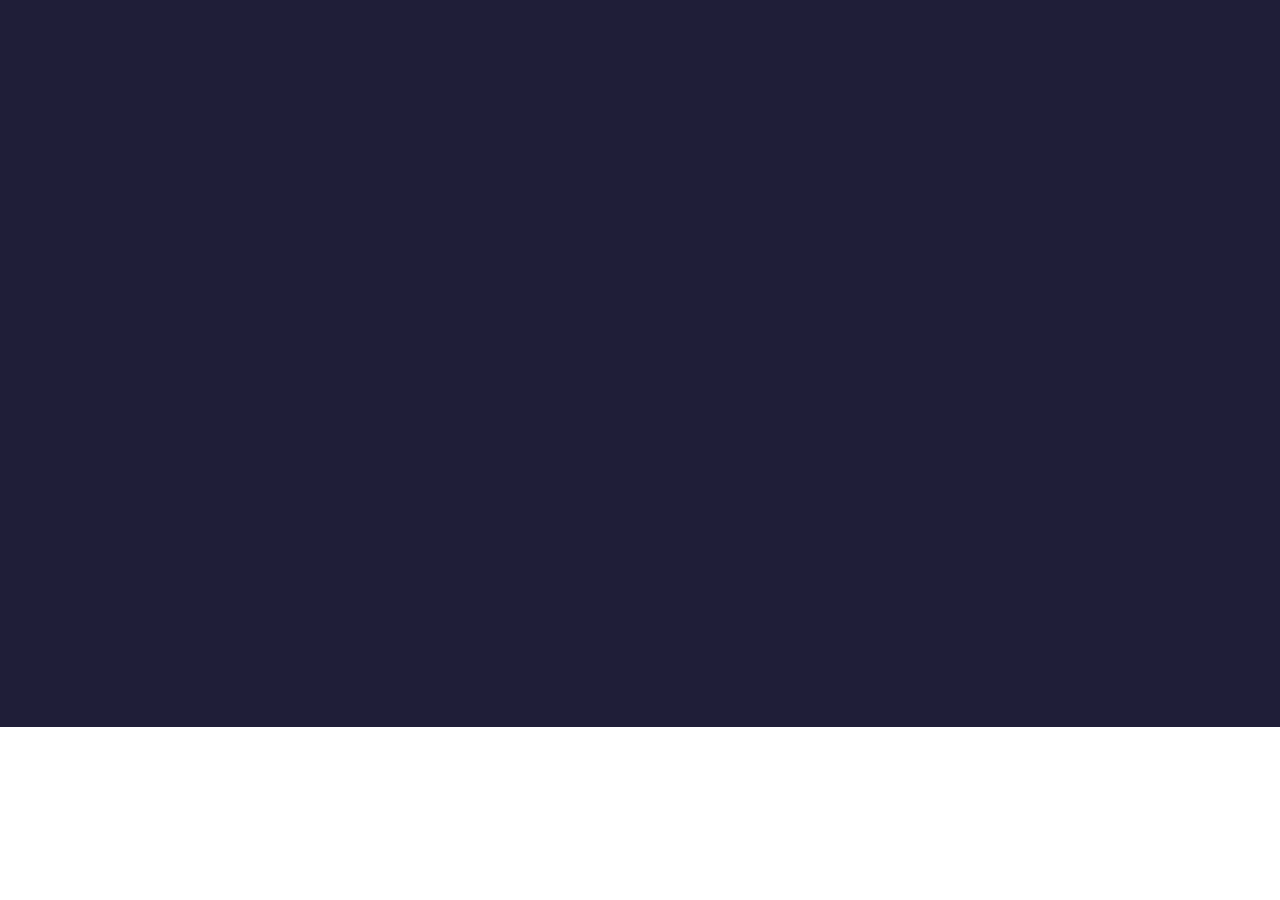
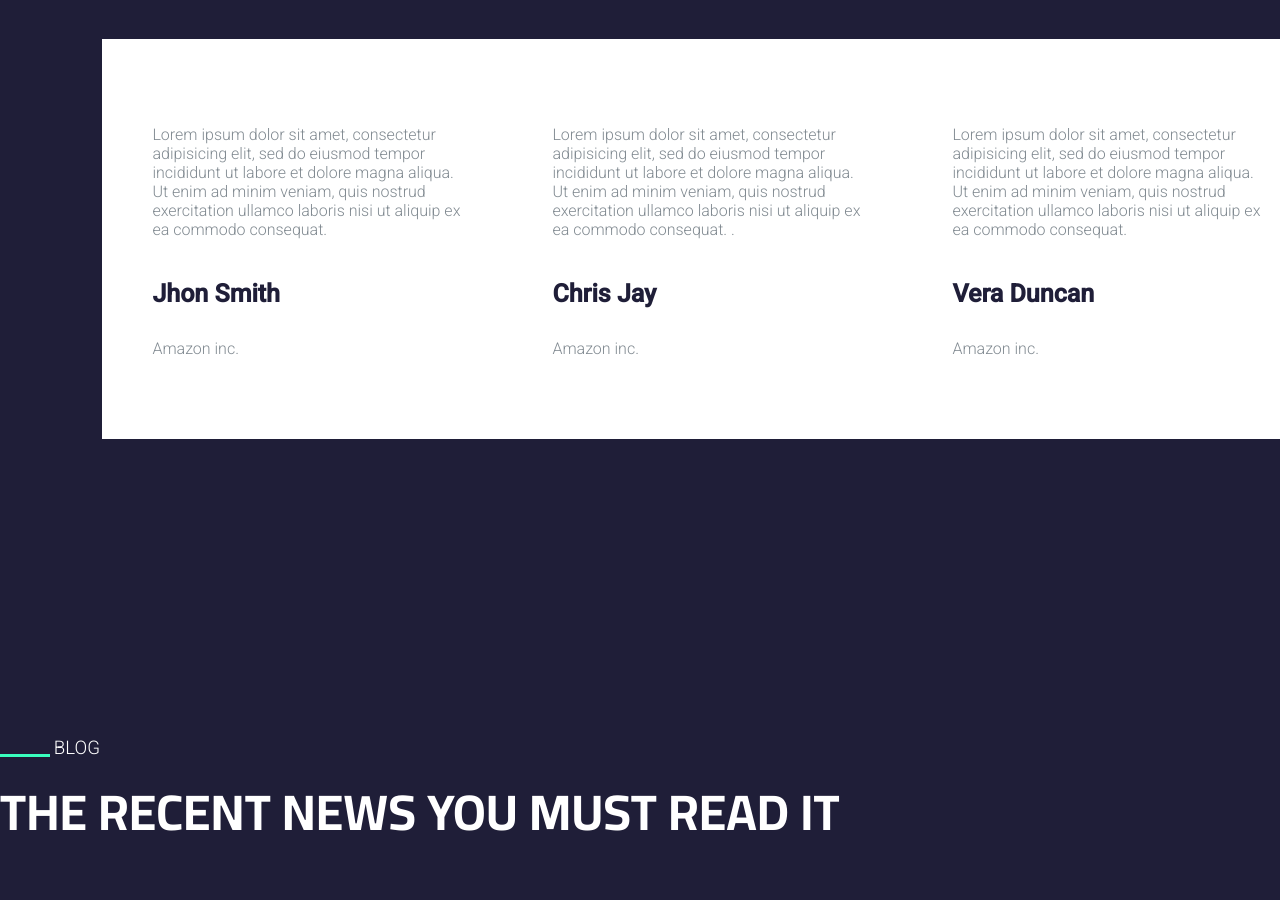
Before and after one commit to Sebastiano-Lanfranchi/proj-html-vuejs, a website: page index.html in a window 1280 px wide. Shown: the part 4200-5100 px from the top of the page. Before the commit the page ends 4927 px from the top, so only its background shows below. Drawn offline with nearby package versions, Linux system fonts and the light colour scheme.

Commit message:
feat: hover image, title blog section

```diff
--- a/index.html
+++ b/index.html
@@ -183,10 +183,66 @@
                 <div class="dash">
                 </div>
                 <h3 class="dash-title">Testimonial</h3>
-                  <div class="title-testimonial">what's the customer say <br> about our work
+                <div class="title-testimonial">what's the customer say <br> about our work
+                </div>
+              </div>
+              <div class="row-testimonial">
+                <div class="row-testimonial1">
+
+                </div>
+                <div class="row-testimonial2">
+                  <div class="testimonial">
+                    <img :src="arrayCarousel[3]" class="imgResize-test1" alt="">
+                    <p>Lorem ipsum dolor sit amet, consectetur adipisicing elit,
+                      sed do eiusmod tempor incididunt ut labore et dolore magna
+                      aliqua. Ut enim ad minim veniam, quis nostrud exercitation
+                      ullamco laboris nisi ut aliquip ex ea commodo consequat.
+                    </p>
+                    <h3>Jhon Smith</h3>
+                    <div>
+                      Amazon inc.
+                    </div>
+                  </div>
+                  <div class="testimonial">
+                    <img :src="arrayCarousel[4]" class="imgResize-test2" alt="">
+                    <p>Lorem ipsum dolor sit amet, consectetur adipisicing elit,
+                      sed do eiusmod tempor incididunt ut labore et dolore magna
+                      aliqua. Ut enim ad minim veniam, quis nostrud exercitation
+                      ullamco laboris nisi ut aliquip ex ea commodo consequat.
+                      .</p>
+                      <h3>Chris Jay</h3>
+                      <div>
+                        Amazon inc.
+                      </div>
+                    </div>
+                    <div class="testimonial">
+                      <img :src="arrayCarousel[5]" class="imgResize-test3" alt="">
+                      <p>Lorem ipsum dolor sit amet, consectetur adipisicing elit,
+                        sed do eiusmod tempor incididunt ut labore et dolore magna
+                        aliqua. Ut enim ad minim veniam, quis nostrud exercitation
+                        ullamco laboris nisi ut aliquip ex ea commodo consequat.
+                      </p>
+                      <h3>Vera Duncan</h3>
+                      <div>
+                        Amazon inc.
+                      </div>
+                    </div>
                   </div>
                 </div>
               </div>
+              <!-- BLOG -->
+              <div class="container-blog">
+                <div class="box-jumbotron">
+                    <div class="dash">
+                    </div>
+                    <h3 class="dash-title">Blog</h3>
+                    <div class="title-blog">the recent news you must read it
+                    </div>
+                    <div class="button-blog">
+                     View All
+                   </div>
+                  </div>
+                </div>
               <script src="js/script.js" charset="utf-8"></script>
             </div>
           </div>
--- a/src/app.scss
+++ b/src/app.scss
@@ -59,14 +59,8 @@
       }
       .buttonRead{
         position: relative;
-        width: 250px;
-        height: 60px;
         top: 660px;
-        right: 50px;
-        text-align: center;
-        line-height: 60px;
-        font-weight: 300;
-        background-color: $backgroud_button;
+        @include button;
 
       }
     }
@@ -419,4 +413,125 @@ body{
       left: 500px;
     }
   }
+  .row-testimonial{
+    margin-top: 50px;
+    display: flex;
+    justify-content: space-between;
+
+    .imgResize-test1{
+      height: 400px;
+      opacity: 0;
+      transition: 0.5s;
+
+
+      &:hover{
+        opacity: 1;
       }
+    }
+
+    .imgResize-test2{
+      height: 400px;
+      opacity: 0;
+      transition: 0.5s;
+
+
+      &:hover{
+        opacity: 1;
+      }
+    }
+
+    .imgResize-test3{
+      height: 400px;
+      opacity: 0;
+      transition: 0.5s;
+
+
+      &:hover{
+        opacity: 1;
+      }
+    }
+
+    .row-testimonial1{
+      width: 8%;
+      height: 350px;
+    }
+
+    .row-testimonial2{
+      width: 92%;
+      height: 400px;
+      background-color: $backgroud_header;
+      display: flex;
+      justify-content: space-around;
+
+      .testimonial{
+        font-weight: 300;
+        color: $font_paragraph;
+        width: 400px;
+        height: 200px;
+        position: relative;
+        right: 30px;
+
+        p{
+          position: absolute;
+          left: 80px;
+          bottom: 0px;
+        }
+
+        h3{
+          margin-top: 40px;
+          color: $backgroud_headerBox1;
+          font-size: 25px;
+          position: absolute;
+          left: 80px;
+          top: 200px;
+        }
+        div{
+          position: absolute;
+          left: 80px;
+          top: 300px;
+        }
+      }
+    }
+  }
+}
+// BLOG
+.container-blog{
+  width: 100vw;
+  height: 900px;
+  background-color: $backgroud_headerBox1;
+
+  .box-jumbotron{
+    margin: 0 auto;
+    width: 1600px;
+    position: relative;
+
+       .dash{
+         position: absolute;
+         top: 20px;
+         @include dash;
+
+       }
+       .dash-title{
+         position: absolute;
+         right: 1500px;
+         @include dash-title;
+       }
+       .title-blog{
+         color: $font_headerNav;
+         text-transform: uppercase;
+         line-height: 50px;
+         font-family: 'Cairo', sans-serif;
+         font-size: 50px;
+         margin-top: 50px;
+
+       }
+       .button-blog{
+         position: relative;
+         left: 1300px;
+         bottom: 50px;
+         text-transform: uppercase;
+         @include button;
+       }
+
+}
+}
--- a/src/colors.scss
+++ b/src/colors.scss
@@ -12,6 +12,7 @@ $backgroud_iconCaroselHover: #888888;
 $backgroud_headerBox1: #1F1E38;
 
 // FONT-COLORS
+$font_paragraph: #818A91;
 $font_headerNav: #FFFFFF;
 $font_dashText: #AAAAAA;
 $font_dash: #39FFBF;
--- a/src/mixIn.scss
+++ b/src/mixIn.scss
@@ -11,3 +11,13 @@
   border-bottom: 3px solid $font_dash;
   position: relative;
 }
+
+@mixin button{
+  width: 250px;
+  height: 60px;
+  right: 50px;
+  text-align: center;
+  line-height: 60px;
+  font-weight: 300;
+  background-color: $backgroud_button;
+}
```
Also changed, not shown: dist/app.css. Lines whose indentation alone changed are shown as unchanged.
